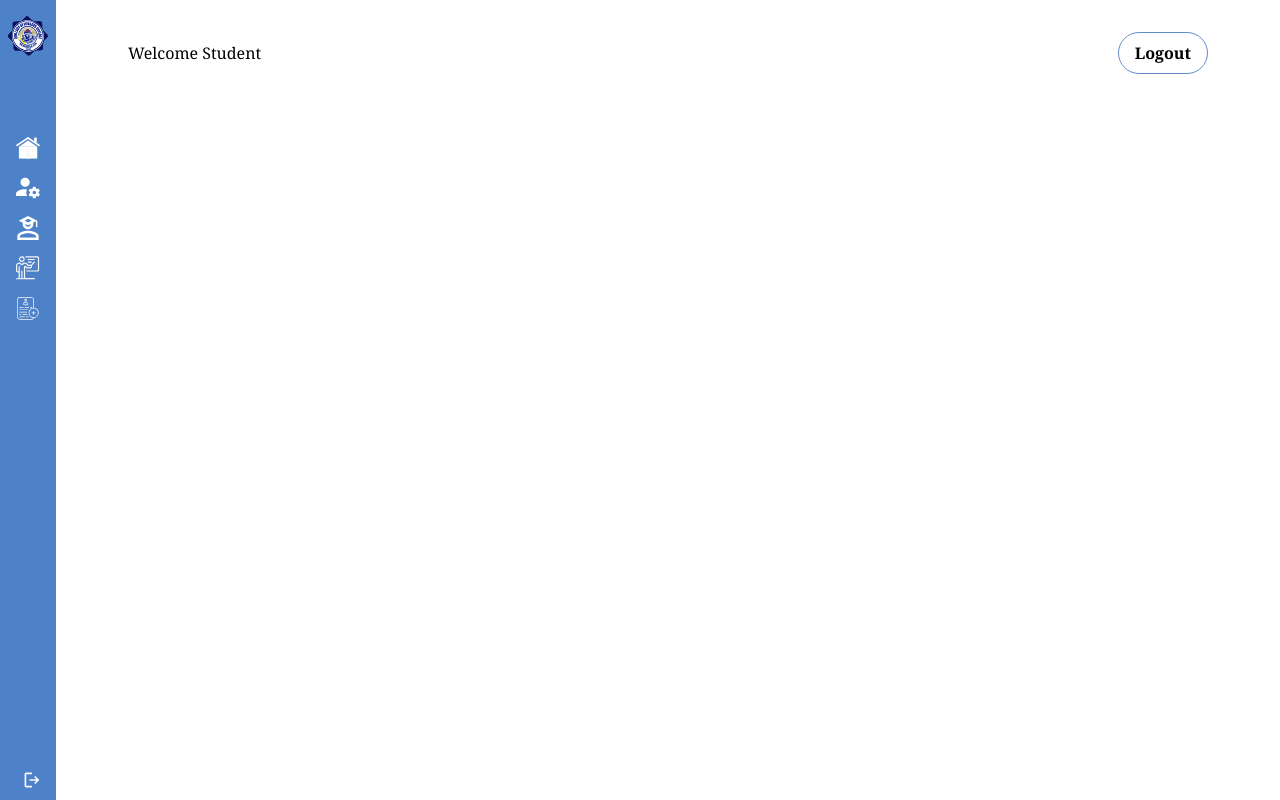
After one commit to mabutin/student-portal, a PHP site: page /classes.php in a window 1280 px wide. The commit adds this page. Run offline with PHP 8.4, Linux system fonts and the light colour scheme.

Commit message:
new file:   assets/js/studentSidebar.js 	modified:   login/student/login.php 	new file:   student/classes.php 	modified:   student/dashboard.php 	new file:   student/grades.php 	new file:   student/requirements.php 	new file:   student/sidebar.php 	modified:   student/topbar.php

```diff
--- /dev/null
+++ b/assets/js/studentSidebar.js
@@ -0,0 +1,45 @@
+function toggleSidebar() {
+    const sidebar = document.getElementById("sidebar");
+    const textDiv = document.getElementById("textDiv");
+    const dashboard = document.getElementById("dashboard");
+    const classes = document.getElementById("classes");
+    const grades = document.getElementById("grades");
+    const requirements = document.getElementById("requirements");
+    const faculty = document.getElementById("faculty");
+    const logout = document.getElementById("logout");
+    const logoContainer = document.querySelector(".logo-container");
+
+    sidebar.classList.toggle("expanded");
+
+    if (sidebar.classList.contains("expanded")) {
+        sidebar.style.width = "240px";
+        textDiv.classList.remove("hidden");
+        dashboard.classList.remove("hidden");
+        classes.classList.remove("hidden");
+        grades.classList.remove("hidden");
+        faculty.classList.remove("hidden");
+        requirements.classList.remove("hidden");
+        logout.classList.remove("hidden");
+        logoContainer.classList.add("fixed-logo");
+    } else {
+        sidebar.style.width = "56px";
+        textDiv.classList.add("hidden");
+        dashboard.classList.add("hidden");
+        classes.classList.add("hidden");
+        grades.classList.add("hidden");
+        requirements.classList.add("hidden");
+        faculty.classList.add("hidden");
+        logout.classList.add("hidden");
+        logoContainer.classList.remove("fixed-logo");
+    }
+}
+
+document.addEventListener("DOMContentLoaded", function () {
+    const sidebar = document.getElementById("sidebar");
+
+    sidebar.style.width = "56px";
+
+    sidebar.addEventListener("click", function () {
+        toggleSidebar();
+    });
+});
--- a/login/student/login.php
+++ b/login/student/login.php
@@ -40,7 +40,7 @@ if ($_SERVER["REQUEST_METHOD"] == "POST" && isset($_POST["submit"])) {
                     break;
 
                 case 'enrolled':
-                    header("Location: ../../dashboard.php");
+                    header("Location: ../../student/dashboard.php");
                     break;
 
                 case 'not-enrolled':
--- /dev/null
+++ b/student/classes.php
@@ -0,0 +1,28 @@
+<!DOCTYPE html>
+<html lang="en">
+
+<head>
+    <meta charset="UTF-8">
+    <meta name="viewport" content="width=device-width, initial-scale=1.0">
+    <link href="https://cdn.jsdelivr.net/npm/tailwindcss@2.2.19/dist/tailwind.min.css" rel="stylesheet">
+    <title>Student Classes</title>
+
+</head>
+
+<body class="font-serif">
+    <form action="../login/student/logout.php">
+        <div class="flex">
+    <div>
+            <?php include './sidebar.php'; ?>
+        </div>
+        <div class="w-full py-4 px-4">
+            <div>
+                <?php include './topbar.php'; ?>
+            </div>
+    </form>
+
+
+    <script src="../assets/js/studentSidebar.js"></script>
+</body>
+
+</html>
--- /dev/null
+++ b/student/sidebar.php
@@ -0,0 +1,96 @@
+<?php
+
+?>
+
+<!DOCTYPE html>
+<html lang="en">
+
+<head>
+    <meta charset="UTF-8">
+    <meta name="viewport" content="width=device-width, initial-scale=1.0">
+    <link href="https://cdn.jsdelivr.net/npm/tailwindcss@2.2.19/dist/tailwind.min.css" rel="stylesheet">
+    <link rel="stylesheet" href="../assets/css/custom.css">
+    <title>sidebar</title>
+</head>
+
+<body class="font-serif">
+    <form action="../login/student/logout.php">
+    <div id="sidebar" class="flex flex-col justify-between sidebar w-56 h-screen ease-linear duration-500 cursor-pointer" style="background-color: #4D81C8;">
+            <div>
+                <div class="px-2 py-4 flex items-center justify-start gap-3">
+                    <div class="logo-container">
+                        <img src="../assets/svg/ollcLogoNoName.svg" class="logo w-10 h-10" alt="">
+                    </div>
+                    <div class="tracking-wide justify-center items-center text-center text-white text-xs hidden" id="textDiv" style="letter-spacing: 2px;">
+                        <span>OUR LADY OF LOURDES</span> <br>
+                        <span style="letter-spacing: 7.20px;">COLLEGE</span>
+                    </div>
+                </div>
+                <div>
+                    <div class="mt-14 ml-2">
+                        <a href="dashboard.php" class="px-2 flex items-center justify-start h-10 gap-3">
+                            <div class="logo-container">
+                                <img src="../assets/svg/dashboard.svg" class="logo w-6 h-6" alt="">
+                            </div>
+                            <div class="tracking-wide justify-start items-center text-center text-white text-xs hidden" id="dashboard" style="letter-spacing: 2px;">
+                                DASHBOARD
+                            </div>
+                        </a>
+                    </div>
+                    <div class="ml-2">
+                        <a href="classes.php" class="px-2 flex items-center justify-start h-10 gap-3">
+                            <div class="logo-container">
+                                <img src="../assets/svg/account-management.svg" class="logo w-6 h-6" alt="">
+                            </div>
+                            <div class="tracking-wide justify-start items-center text-center text-white text-xs hidden" id="classes" style="letter-spacing: 2px;">
+                                Classes
+                            </div>
+                        </a>
+                    </div>
+                    <div class="ml-2">
+                        <a href="grades.php" class="px-2 flex items-center justify-start h-10 gap-3">
+                            <div class="logo-container">
+                                <img src="../assets/svg/student.svg" class="logo w-6 h-6" alt="">
+                            </div>
+                            <div class="tracking-wide justify-start items-center text-center text-white text-xs hidden" id="grades" style="letter-spacing: 2px;">
+                                Grades
+                            </div>
+                        </a>
+                    </div>
+                    <div class="ml-2">
+                        <a href="requirements.php" class="px-2 flex items-center justify-start h-10 gap-3">
+                            <div class="logo-container">
+                                <img src="../assets/svg/professor.svg" class="logo w-6 h-6" alt="">
+                            </div>
+                            <div class="tracking-wide justify-start items-center text-center text-white text-xs hidden" id="requirements" style="letter-spacing: 2px;">
+                                Requirements
+                            </div>
+                        </a>
+                    </div>
+                    <div class="ml-2">
+                        <a href="enrollment-list.php" class="px-2 flex items-center justify-start h-10 gap-3">
+                            <div class="logo-container">
+                                <img src="../assets/svg/enrollment-list.svg" class="logo w-6 h-6" alt="">
+                            </div>
+                            <div class="tracking-wide justify-start items-center text-center text-white text-xs hidden" id="enrollmentList" style="letter-spacing: 2px;">
+                                Enrollment
+                            </div>
+                        </a>
+                    </div>
+                </div>
+            </div>
+            <div class="ml-2">
+                <button onclick="logout()" class="px-2 flex items-center justify-start h-10 gap-3">
+                    <div class="logo-container px-2 flex items-center justify-start h-10 gap-3">
+                        <img src="../assets/svg/logout.svg" class="logo w-6 h-6" alt="">
+                    </div>
+                    <div class="tracking-wide justify-start items-center text-center text-white text-xs hidden" id="logout" style="letter-spacing: 2px;">
+                        Logout
+                    </div>
+                </button>
+            </div>
+        </div>
+    </form>
+</body>
+
+</html>
--- a/student/topbar.php
+++ b/student/topbar.php
@@ -11,11 +11,11 @@
     <form action="../login/student/logout.php" method="post">
         <div class="flex py-4 px-14 justify-between items-center">
                 <div>
-                    <img src="../assets/svg/ollclogo.svg" alt="">
+                   <h2>Welcome Student</h2>
                 </div>
                 <div class="inline-flex justify-between items-center gap-4">
                     <div>
-                        <div class="text-base font-semibold"><?php echo htmlspecialchars($firstName . ' ' . $middleName . ' ' . $surname, ENT_QUOTES, 'UTF-8'); ?></div>
+                        <div class="text-base font-semibold"><?php  ?></div>
                     </div>
                     <div>
                         <button class="text-base btn hover:bg-blue-400 hover:text-white font-semibold" type="submit" name="logout" value="Logout">Logout</button>
```
Also changed, not shown: student/dashboard.php (+72 -53 lines), student/grades.php (added), student/requirements.php (added).
